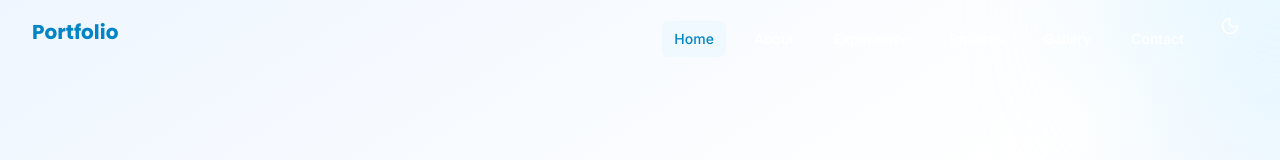
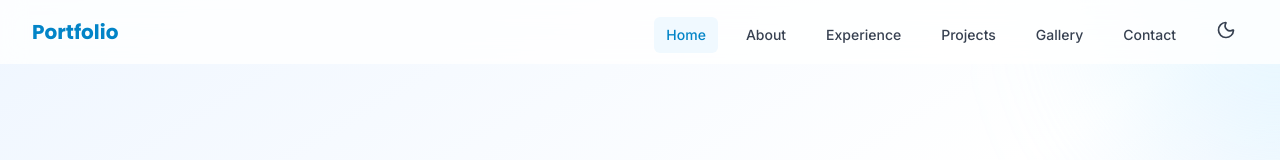
Before and after one commit to iamsylo/Portfolio, a React (Vite) app: page / in a window 1280 px wide. Shown: the top 160 px of the page. Built offline with nearby package versions, Linux system fonts and the light colour scheme.

Commit message:
fix(portfolio.ts): remove Twitter contact information from contact list

```diff
--- a/src/components/Navigation.tsx
+++ b/src/components/Navigation.tsx
@@ -64,7 +64,7 @@ export default function Navigation() {
         className={`fixed top-0 left-0 right-0 z-50 transition-all duration-300 ${
           scrolled
             ? 'bg-white/95 dark:bg-gray-900/95 backdrop-blur-md shadow-lg'
-            : 'bg-transparent'
+            : 'bg-white/80 dark:bg-gray-900/80 backdrop-blur-md'
         }`}
       >
         <div className="max-w-7xl mx-auto px-4 sm:px-6 lg:px-8">
@@ -88,9 +88,7 @@ export default function Navigation() {
                     className={`px-3 py-2 rounded-md text-sm font-medium transition-colors ${
                       activeSection === item.href.slice(1)
                         ? 'text-primary-600 dark:text-primary-400 bg-primary-50 dark:bg-primary-900/30'
-                        : scrolled
-                        ? 'text-gray-700 dark:text-gray-300 hover:text-primary-600 dark:hover:text-primary-400'
-                        : 'text-white hover:text-primary-200'
+                        : 'text-gray-700 dark:text-gray-300 hover:text-primary-600 dark:hover:text-primary-400'
                     }`}
                     whileHover={{ scale: 1.05 }}
                     whileTap={{ scale: 0.95 }}
@@ -102,11 +100,7 @@ export default function Navigation() {
                 {/* Theme Toggle Button */}
                 <motion.button
                   onClick={toggleTheme}
-                  className={`p-2 rounded-md transition-colors ${
-                    scrolled
-                      ? 'text-gray-700 dark:text-gray-300 hover:text-primary-600 dark:hover:text-primary-400'
-                      : 'text-white hover:text-primary-200'
-                  }`}
+                  className="px-3 py-2 rounded-md text-gray-700 dark:text-gray-300 hover:text-primary-600 dark:hover:text-primary-400 transition-colors flex items-center justify-center"
                   whileHover={{ scale: 1.05 }}
                   whileTap={{ scale: 0.95 }}
                   title={`Switch to ${theme === 'light' ? 'dark' : 'light'} mode`}
@@ -120,9 +114,7 @@ export default function Navigation() {
               {/* Mobile Theme Toggle */}
               <motion.button
                 onClick={toggleTheme}
-                className={`p-2 rounded-md ${
-                  scrolled ? 'text-gray-700 dark:text-gray-300' : 'text-white'
-                }`}
+                className="p-2 rounded-md text-gray-700 dark:text-gray-300"
                 whileTap={{ scale: 0.95 }}
                 title={`Switch to ${theme === 'light' ? 'dark' : 'light'} mode`}
               >
@@ -132,9 +124,7 @@ export default function Navigation() {
               {/* Mobile menu button */}
               <motion.button
                 onClick={() => setIsOpen(!isOpen)}
-                className={`p-2 rounded-md ${
-                  scrolled ? 'text-gray-700 dark:text-gray-300' : 'text-white'
-                }`}
+                className="p-2 rounded-md text-gray-700 dark:text-gray-300"
                 whileTap={{ scale: 0.95 }}
               >
                 {isOpen ? (
--- a/src/data/portfolio.ts
+++ b/src/data/portfolio.ts
@@ -226,11 +226,6 @@ export const contactInfo: ContactInfo = {
       platform: "Instagram",
       url: "https://www.instagram.com/sylo.jpg/",
       icon: "instagram"
-    },
-    {
-      platform: "X",
-      url: "https://x.com/iam_sidyey",
-      icon: "twitter"
     }
   ]
 };
```
